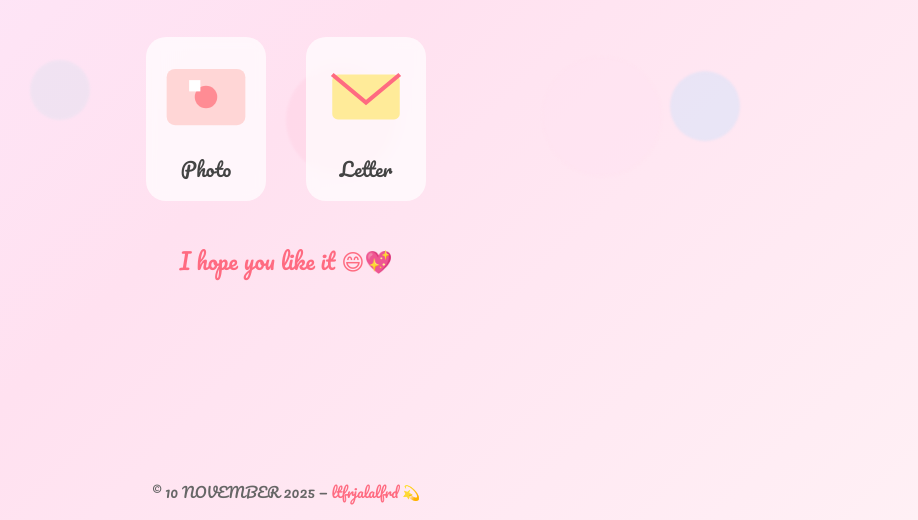
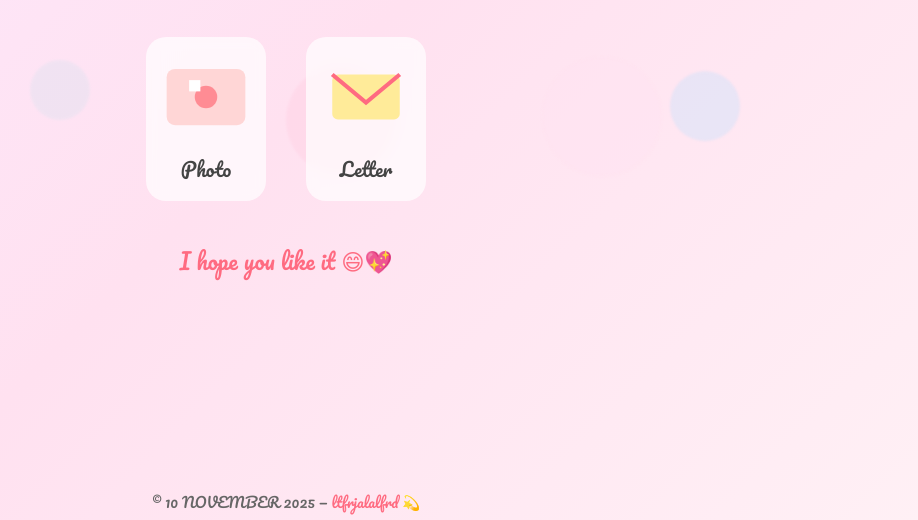
Before and after one commit to iLutfiminati/special-day, a plain HTML site: page celebrate.html in a window 1280 px wide. Shown: the part 280-800 px from the top of the page, without its empty margins (354-1272 px from the left). Drawn offline with Linux system fonts and the light colour scheme.

Commit message:
add photo and update

```diff
--- a/celebrate.html
+++ b/celebrate.html
@@ -18,7 +18,7 @@
     justify-content: center;
     height: 100vh;
     text-align: center;
-    overflow: hidden;
+    overflow: auto;
     position: relative;
   }
 
@@ -77,8 +77,11 @@
   }
 
   footer {
-    position: absolute;
-    bottom: 15px;
+    position: fixed;
+    bottom: 0;
+     width: 100%;
+  text-align: center;
+  padding: 5px 0;
     font-size: 0.9rem;
     color: #666;
     z-index: 2;
```
Also changed, not shown: photo.html (+2 -2 lines), twilight-letter.html (+1 -1 lines), vale7.jpg (added), vale8.jpeg (added).
